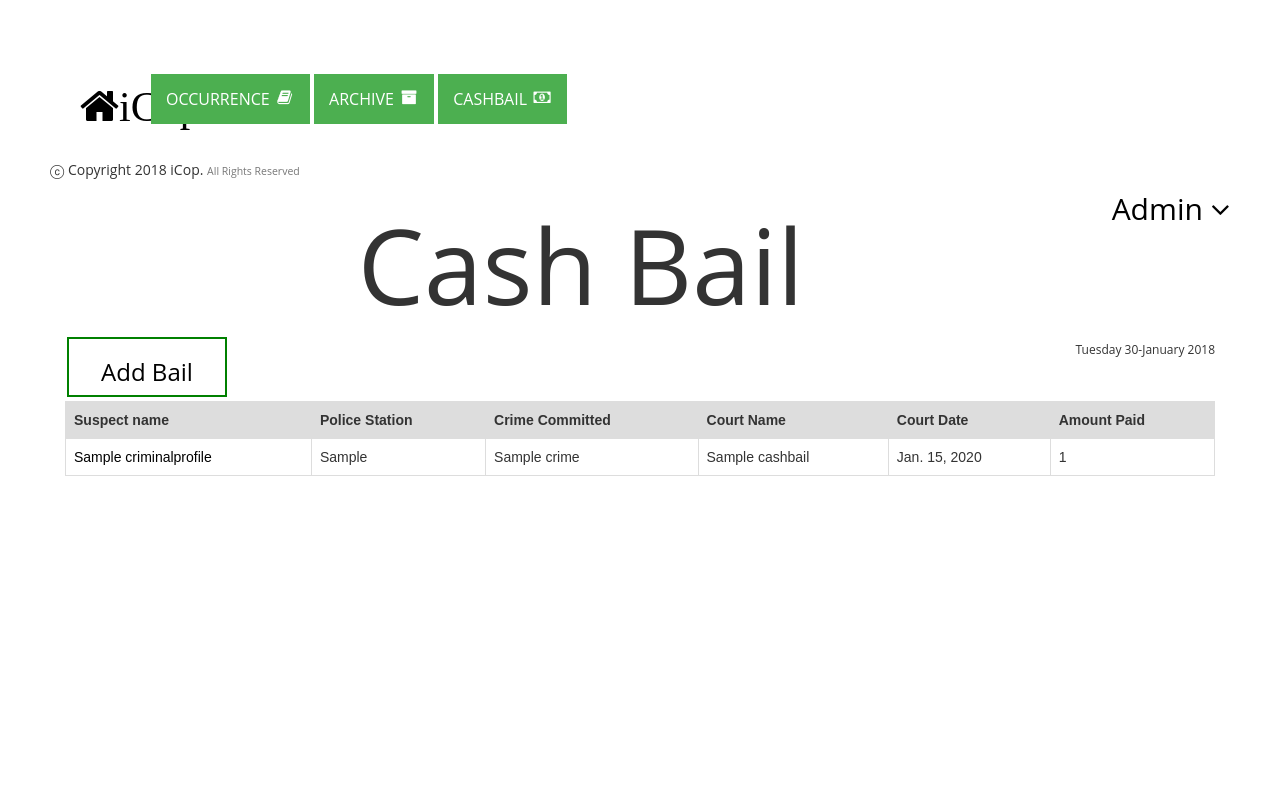
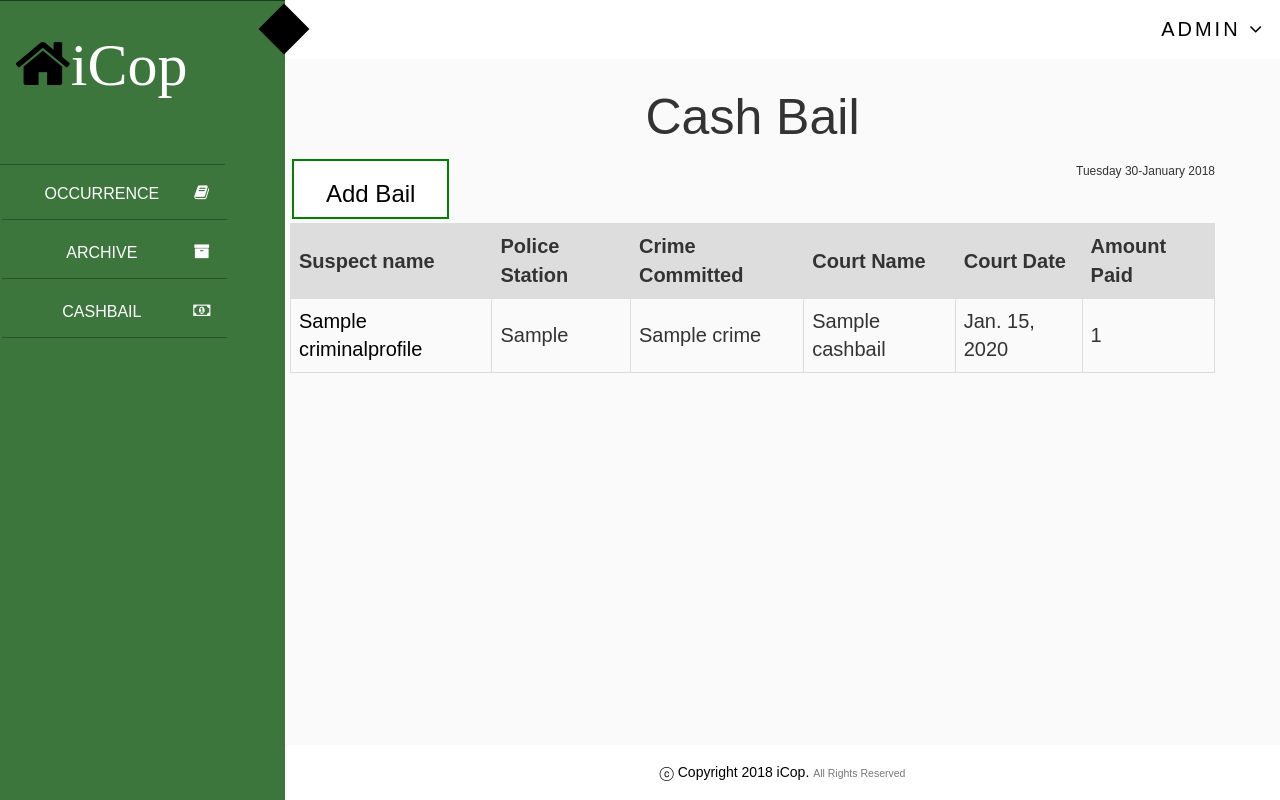
Before and after one commit to mwerumuchai/OB-tracking-system, a Django app: page /cash_bail_book in a window 1280 px wide. Run offline with Django 3.2, Linux system fonts and the light colour scheme; tables that the repository leaves empty hold one stand-in row (values such as "Sample post"); some libraries are stand-ins or nearby versions.

Commit message:
add css to navbar and searchlist

```diff
--- a/ob_system/views.py
+++ b/ob_system/views.py
@@ -117,7 +117,14 @@ def activate(request, uidb64, token):
 # The landing page
 def index(request):
 
-    return render(request, 'index.html')
+    suspect_list = CriminalProfile.objects.all()
+
+    suspect_filter = SearchFilter(request.GET, queryset=suspect_list)
+
+    # return render(request, 'search/searchlist.html', {'filter': suspect_filter})
+
+
+    return render(request, 'index.html',{'filter': suspect_filter})
 
 
 # occurrence book
@@ -223,7 +230,40 @@ def cash_bail(request):
     # now = datetime.datetime.now().strftime('%H:%M:%S')
     bail = CashBail.objects.all()
 
-    return render(request, 'occurrence-book/cashbail.html',{'date':date,'bail':bail})
+    try:
+
+        if request.method == 'POST':
+
+            form = CashBailForm(request.POST)
+
+            if form.is_valid():
+
+                bail = form.save(commit=False)
+
+                bail.user = request.user
+
+                bail.save()
+
+                return redirect(cash_bail)
+
+            else:
+
+                form = CashBailForm()
+
+                return render(request, 'occurrence-book/cashbail.html', {'form': form,'date':date,'bail':bail})
+
+        else:
+
+            form = CashBailForm()
+
+            return render(request, 'occurrence-book/cashbail.html', {'form': form,'date':date,'bail':bail})
+
+    except Exception as exception:
+
+        raise exception
+
+
+# return render(request, 'occurrence-book/cashbail.html',{'date':date,'bail':bail})
 
 
 def create_criminal_profile(request):
@@ -319,7 +359,7 @@ def criminal_profile(request, criminalprofile_id_no):
 
         profile = CriminalProfile.objects.get(id_no=criminalprofile_id_no)
 
-        bookings = Booking.objects.filter(criminal=criminalprofile_id_no).all().order_by('-id')
+        bookings = Booking.objects.filter(criminal=profile).all().order_by('-id')
 
         try:
 
--- a/static/css/index.css
+++ b/static/css/index.css
@@ -1,11 +1,263 @@
+/******************
+THE SIDE BAR-ToP
+*******************/
+@import url('https://maxcdn.bootstrapcdn.com/font-awesome/4.3.0/css/font-awesome.min.css');
+@media(min-width:768px) {
+    body {
+        margin-top: 50px;
+    }
+    /*html, body, #wrapper, #page-wrapper {height: 100%; overflow: hidden;}*/
+}
+.navbar-ex1-collapse{
+  background-color: #000 !important;
+}
+/*///////////////////////////
+//button two
+/////////////////////////*/
+#hover {
+    letter-spacing: 0;
+}
+
+#hover:hover,
+#hover:active {
+  letter-spacing: 5px;
+}
+
+#hover:after,
+#hover:before {
+  backface-visibility: hidden;
+  border: 1px solid rgba(red, 0);
+  bottom: 0px;
+  content: " ";
+  display: block;
+  margin: 0 auto;
+  position: relative;
+  transition: all 280ms ease-in-out;
+  width: 0;
+}
+
+#hover:hover:after,
+#hover:hover:before {
+  backface-visibility: hidden;
+  border-color: red;
+  transition: width 350ms ease-in-out;
+  width: 70%;
+}
+
+#hover:hover:before {
+  bottom: auto;
+  top: 0;
+  width: 70%;
+}
+/*///////////////////////////
+// end button two
+/////////////////////////*/
+#test {
+  position: fixed;
+  background-color: #fff;
+  margin-top: -71px;
+  font-size: 20px;
+  /*width: 104%;*/
+  right: 0;
+  text-transform: uppercase;
+  /*margin: 0;*/
+  letter-spacing: 3px;
+  color: #000 !important;
+  font-weight: normal;
+  left: 285px;
+  line-height: 60px;
+  text-shadow: 1px 1px 2px #fff;
+  /*position: relative;*/
+  flex:1;
+  -webkit-flex:1;
+  -ms-flex:1;
+
+  &:before {
+    content:'';
+    width: 36px;
+    height: 36px;
+    position: absolute;
+    left: -19px;
+    top: 12px;
+    background-color: #000;
+    -webkit-transform:rotate(45deg);
+    -moz-transform:rotate(45deg);
+    transform:rotate(45deg);
+  }
+}
+
+#wrapper {
+    padding-left: 0;
+}
+
+#page-wrapper {
+    width: 100%;
+    padding: 0;
+    background-color: #fff;
+}
+
+@media(min-width:768px) {
+    #wrapper {
+        padding-left: 225px;
+    }
+
+    #page-wrapper {
+        padding: 22px 10px;
+    }
+}
+
+/* Top Navigation */
+#suspectname{
+  text-transform: capitalize;
+}
+.top-nav {
+    padding: 0 15px;
+}
+
+.top-nav>li {
+    display: inline-block;
+    float: left;
+}
+
+.top-nav>li>a {
+    padding-top: 20px;
+    padding-bottom: 20px;
+    line-height: 20px;
+    color: #000;
+}
+
+/*.top-nav>li>a:hover,
+.top-nav>li>a:focus,
+.top-nav>.open>a,
+.top-nav>.open>a:hover,
+.top-nav>.open>a:focus {
+    color: #fff;*/
+    /*background-color: #fff !important;*/
+}
+
+.top-nav>.open>.dropdown-menu {
+    float: left;
+    position: absolute;
+    margin-top: 0;
+    /*border: 1px solid rgba(0,0,0,.15);*/
+    border-top-left-radius: 0;
+    border-top-right-radius: 0;
+    background-color: #fff;
+    -webkit-box-shadow: 0 6px 12px rgba(0,0,0,.175);
+    box-shadow: 0 6px 12px rgba(0,0,0,.175);
+}
+
+.top-nav>.open>.dropdown-menu>li>a {
+    white-space: normal;
+}
+
+/* Side Navigation */
+
+@media(min-width:768px) {
+    .side-nav {
+        position: fixed;
+        top: 0px;
+        left: 225px;
+        width: 285px;
+        margin-left: -225px;
+        border: none;
+        border-radius: 0;
+        border-top: 1px rgba(0,0,0,.5) solid;
+        overflow-y: auto;
+        background-color: #3c763d;
+        color: #fff;
+        /*background-color: #5A6B7D;*/
+        bottom: 0;
+        overflow-x: hidden;
+        padding-bottom: 40px;
+    }
+
+    .side-nav>li>a {
+        width: 225px;
+        border-bottom: 1px rgba(0,0,0,.3) solid;
+    }
+
+    .side-nav li a:hover,
+    .side-nav li a:focus {
+        outline: none;
+        background-color: #3c763d !important;
+        color: #000 !important;
+    }
+}
+.control-label{
+  color: #000 !important;
+}
+#brand{
+  color: #fff;
+  padding-bottom: 70px;
+padding-top: 33px;
+
+}
+
+.side-nav>li>ul {
+    padding: 0;
+    border-bottom: 1px rgba(0,0,0,.3) solid;
+}
+
+.side-nav>li>ul>li>a {
+    display: block;
+    padding: 10px 15px 10px 38px;
+    text-decoration: none;
+    /*color: #999;*/
+    color: #fff;
+}
+
+.side-nav>li>ul>li>a:hover {
+    color: #fff;
+}
+
+.navbar .nav > li > a > .label {
+  -webkit-border-radius: 50%;
+  -moz-border-radius: 50%;
+  border-radius: 50%;
+  position: absolute;
+  top: 14px;
+  right: 6px;
+  font-size: 10px;
+  font-weight: normal;
+  min-width: 15px;
+  min-height: 15px;
+  line-height: 1.0em;
+  text-align: center;
+  padding: 2px;
+}
+
+.navbar .nav > li > a:hover > .label {
+  top: 10px;
+}
+
+.navbar-brand {
+    padding: 19px 74px;
+    font-size: 38px;
+    font-weight: 900;
+}
+#btn-side{
+  background-color: white;
+   color: black;
+   border-radius: 50px;
+   /*border: 2px solid red;*/
+}
+#btn-side:hover {
+    background-color: red;
+    color: white;
+}
+/******************
+END SIDE BAR-ToP
+*******************/
 /*********************************************************
                       BODY
 *****************************************************/
 
 body {
-  font-family: 'Open Sans', cursive;
+  font-family: 'Muli', sans-serif;
+  font-size: 20px;
+  background-color: #fafafa;
 }
-
 html {
   padding: 50px;
 }
@@ -34,7 +286,7 @@ html {
 }*/
 
 #logo {
-  font-family: 'Open Sans', cursive;
+  font-family: 'Muli', sans-serif;
   font-size: 105px;
   text-align: center;
 }
@@ -42,7 +294,7 @@ html {
 .content {
   margin: 65px;
   margin-top: 137px;
-  font-family: 'Open Sans', cursive;
+  font-family: 'Muli', sans-serif;
   font-size: 84px;
   text-align: center;
 }
@@ -330,7 +582,7 @@ Occurence book
 ***********************************/
 
 #header {
-  font-family: 'Open Sans', cursive;
+  font-family: 'Muli', sans-serif;
   font-size: 95px;
   text-align: right;
 }
@@ -415,7 +667,7 @@ hr {
 }
 
 .three {
-  font-family: 'Playfair Display', serif;
+  font-family: 'Muli', sans-serif;
 }
 
 #occurrence {
@@ -435,9 +687,9 @@ modal
     opacity: .3;
 }
 
-/*.modal-wide .modal-body {
+.modal-wide .modal-body {
   overflow-y: auto;
-}*/
+}
 
 /* irrelevant styling */
 
@@ -515,19 +767,19 @@ footer {
   background-color: #fff;
   color: #000;
   text-align: center;
+  font-family: 'Muli', sans-serif;
 }
 
 /*CASH BAIL*/
 
 .header {
-  font-family: 'Open Sans', cursive;
-  font-size: 105px;
+  font-family: 'Muli', sans-serif;
+  font-size: 50px;
   text-align: center;
 }
 /*test modal*/
 /*end test modal*/
 .header-top{
-  background-color: #fff;
   text-align: center;
   font-size: 100px;
 
@@ -542,7 +794,7 @@ ul#horizontal-list {
 		display: inline;
 	}
 .check{
-    background-color: #4CAF50; /* Green */
+    background-color: #3c763d; /* Green */
     border: none;
     color: white;
     padding: 0px 32px;
@@ -587,3 +839,17 @@ ul#horizontal-list {
   color: #000;
   font-weight: 400;
 }
+/***********************
+footer
+***********************/
+.footer{
+  position: fixed;
+  right: 0;
+  bottom: 0;
+  left: 285px;
+  padding: 1rem;
+  background-color: #fff;
+  color: #000;
+  text-align: center;
+
+}
```
Also changed, not shown: ob_system/templates/search/searchlist.html (+16 -9 lines).
